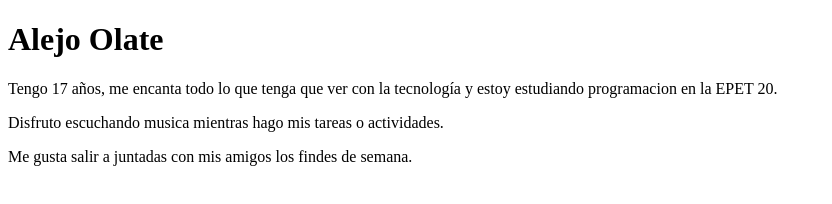
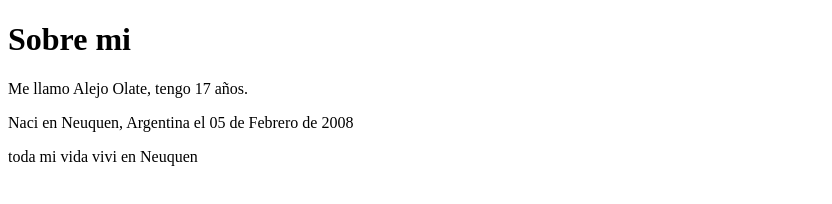
Before and after one commit to olatealejo/tp-bibliografia-olate, a plain HTML site: page index.html in a window 1280 px wide. Shown: the whole page, without its empty margins (0-832 px from the left). Drawn offline with Linux system fonts and the light colour scheme.

Commit message:
Se corrigo informaxion

```diff
--- a/index.html
+++ b/index.html
@@ -6,9 +6,11 @@
      <title>Alejo Olate</title>
 </head>
 <body>
-     <h1>Alejo Olate</h1>
-     <p>Tengo 17 años, me encanta todo lo que tenga que ver con la tecnología y estoy estudiando programacion en la EPET 20.</p>
-     <p>Disfruto escuchando musica mientras hago mis tareas o actividades.</p>
-     <p>Me gusta salir a juntadas con mis amigos los findes de semana.</p>
+
+     <h1>Sobre mi</h1>
+     <p>Me llamo Alejo Olate, tengo 17 años.</p>
+     <p>Naci en Neuquen, Argentina el 05 de Febrero de 2008</p>
+     <p>toda mi vida vivi en Neuquen</p>
+
 </body>
 </html>
```
